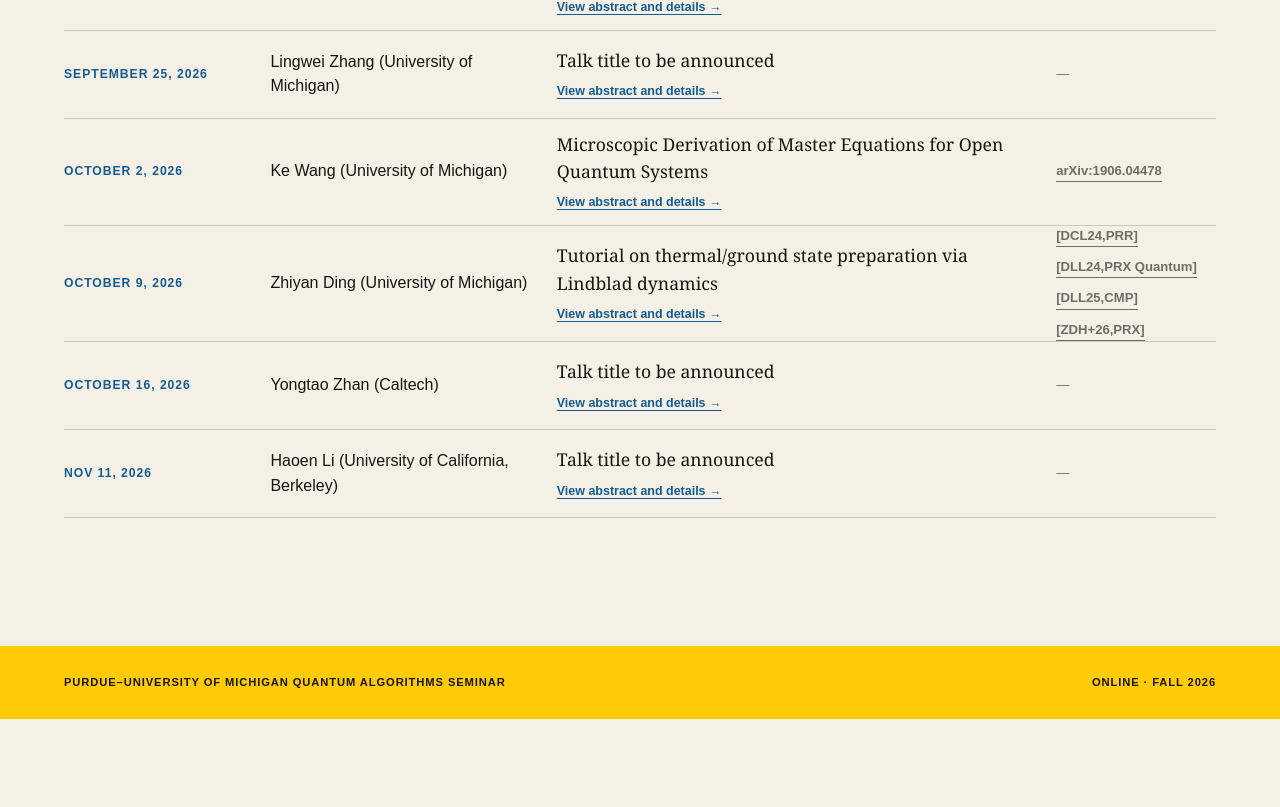
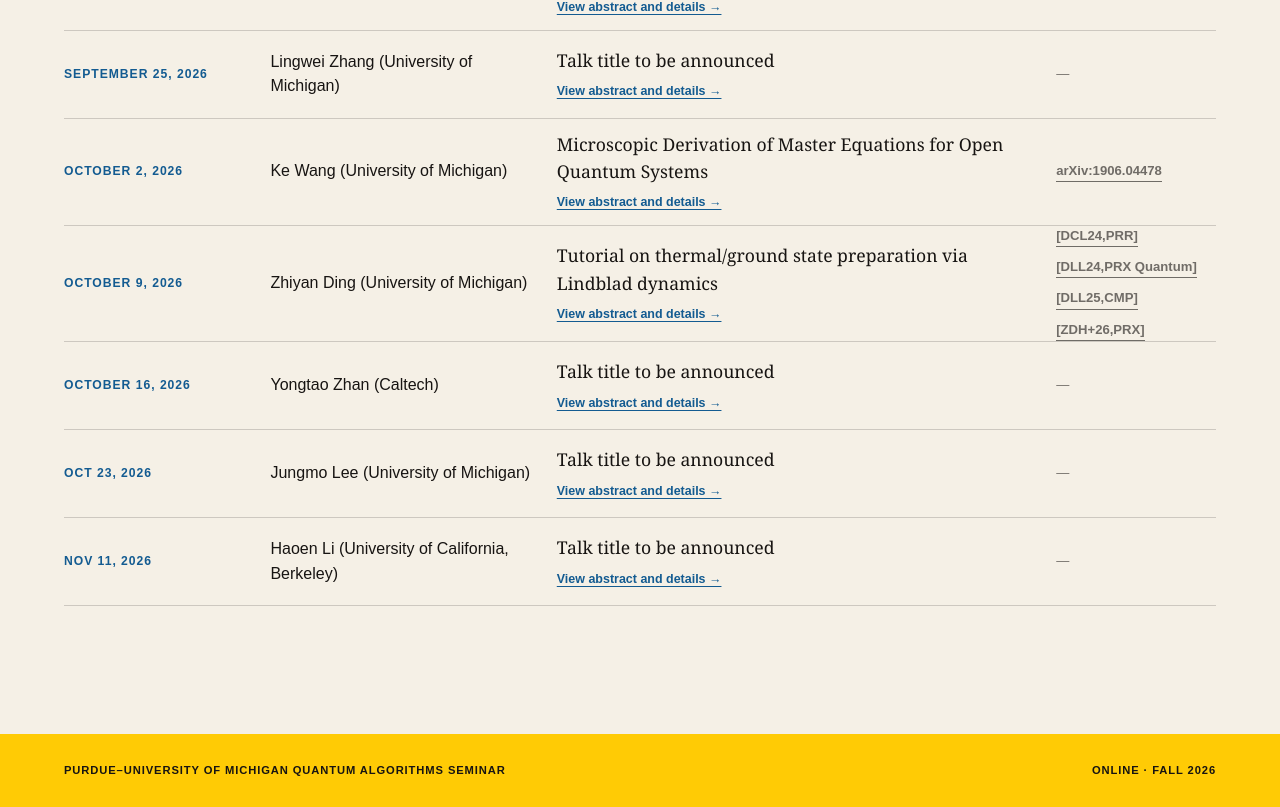
Before and after one commit to zrz1996/purdue-umich-quantum-algorithms-seminar, a Next.js app: page / in a window 1280 px wide. Shown: the part 1364-2171 px from the top of the page. Before the commit the page ends 2083 px from the top, so only its background shows below. Built offline with nearby package versions, Linux system fonts and the light colour scheme.

Commit message:
Add new talk by Jungmo Lee on Oct 23, 2026

```diff
--- a/app/data/talks.ts
+++ b/app/data/talks.ts
@@ -76,6 +76,15 @@
     materials: [],
   },
   {
+    slug: '2026-10-23-jungmo-lee',
+    date: 'Oct 23, 2026',
+    speaker: 'Jungmo Lee (University of Michigan)',
+    title: 'TBD',
+    abstract: 'TBD',
+    time: '4:10PM–5:10PM EST',
+    materials: [],
+  },
+  {
     slug: '2026-11-11-haoen-li',
     date: 'Nov 11, 2026',
     speaker: 'Haoen Li (University of California, Berkeley)',
```
